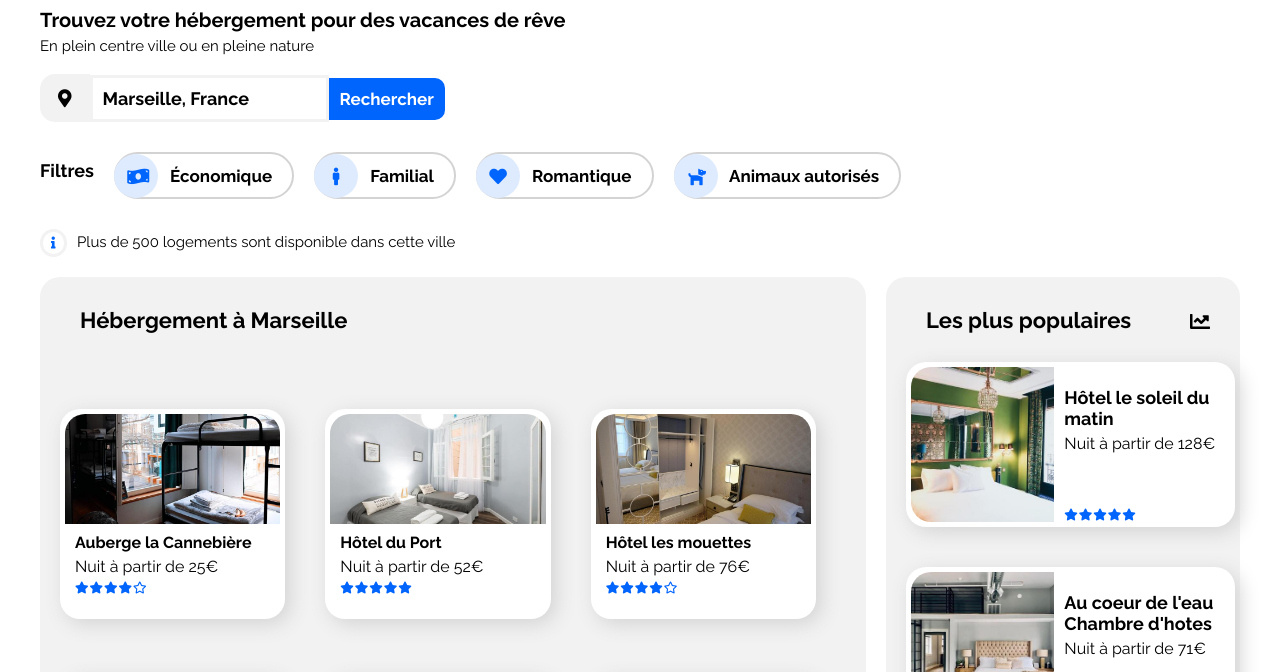
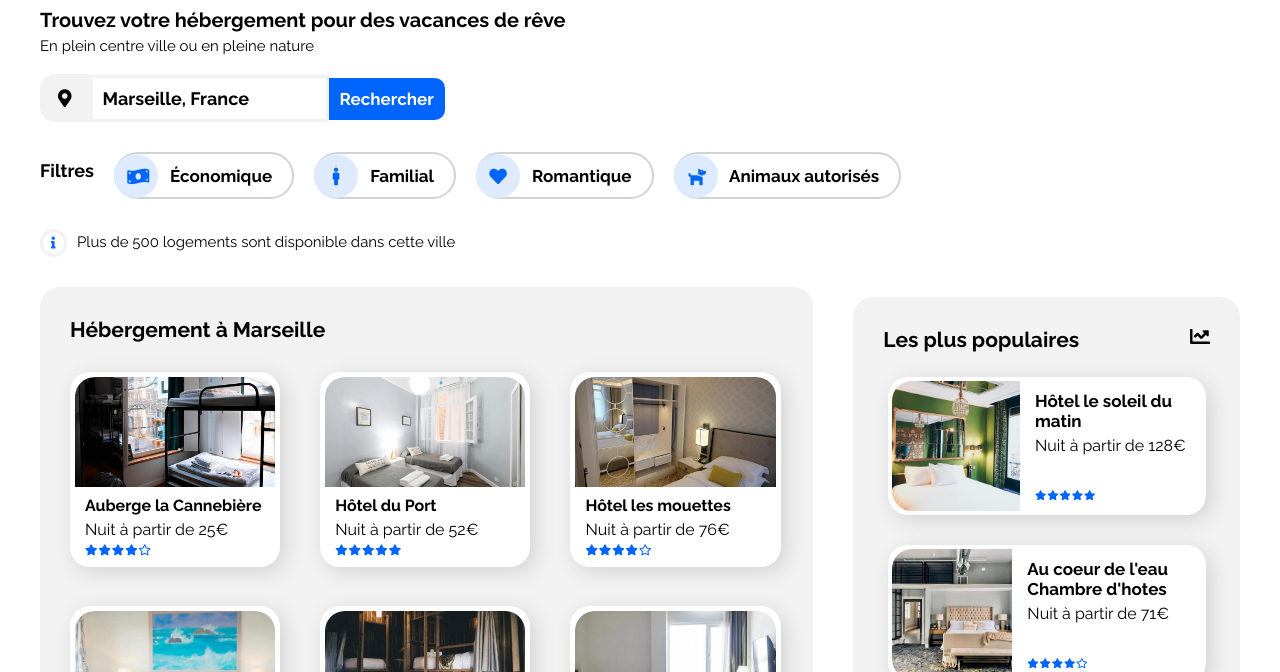
Before and after one commit to Sylvain34500/P2, a plain HTML site: page index.html in a window 1280 px wide. Shown: the part 78-750 px from the top of the page. Drawn offline with Linux system fonts and the light colour scheme.

Commit message:
CSS Final

```diff
--- a/index.html
+++ b/index.html
@@ -106,7 +106,7 @@
                 <div class="boite">
                     <h5>Hôtel Tout bleu et Blanc</h5>
                     <div class="Nuit">Nuit à partir de 68€</div>
-                    <div class="stars"><i class="fas fa-star"></i><i class="fas fa-star"></i><i class="fas fa-star"></i><i class="fas fa-star"></i><i class="far fa-star"></i></div>
+                    <div class="Stars"><i class="fas fa-star"></i><i class="fas fa-star"></i><i class="fas fa-star"></i><i class="fas fa-star"></i><i class="far fa-star"></i></div>
                 </div>
             </div>
         </section>
--- a/style.css
+++ b/style.css
@@ -137,6 +137,7 @@ input.holder::placeholder {
 .logement {
     font-size: 15px;
     margin-top: 30px;
+    margin-bottom: 10px;
     color: black;
 }
 
@@ -166,25 +167,25 @@ input.holder::placeholder {
     margin-top: 20px;
 }
 
-h2{
-    font-size: 22px;
+#Hebergement h2{
+    font-size: 21px;
     font-weight: bolder;
     border: #F2F2F2;
     width: 100% ;
-    margin-left: 40px;
-    margin-bottom: unset;
+    margin-left: 30px;
+    margin-bottom: 0px;
     margin-top: 30px;
 }
 
 .Auberge {
-    max-height: 200px;
+    height: 185px;
     border: #F2F2F2;
     border-radius: 20px;
     background:white;
-    width:calc(33.333% - 60px);
+    width:calc(33% - 55px);
     padding: 5px;
     background:white;
-    margin: 0px 20px 0px 20px;
+    margin: 0px 10px 10px 30px;
     box-shadow:lightgrey 5px 5px 20px;
 }
 
@@ -209,7 +210,7 @@ h2{
 }
 
 .star {
-    font-size: 12px;
+    font-size: 11px;
     margin-left: 10px;
     margin-top: 5px;
 }
@@ -233,10 +234,10 @@ h2{
 }
 
 #populaires {
-    width: 30%;
+    width: 35%;
     font-weight: bold;
-    margin-top: 20px;
-    margin-left: 20px;
+    margin-top: 30px;
+    margin-left: 40px;
     border-radius: 20px;
     border: #F2F2F2;
     background-color: #F2F2F2;
@@ -247,42 +248,67 @@ h2{
     justify-content: space-between;
 }
 
+#populaires h2 {
+    font-size: 21px;
+    font-weight: bolder;
+    border: #F2F2F2;
+    width: 100% ;
+    margin-left: 30px;
+    margin-top: 30px;
+}
+
 .fa-chart-line {
     font-size: 20px;
-    margin: 35px 30px 30px 30px;
+    margin: 30px 30px 30px 30px;
 }
 
 .hotel {
     display: flex;
-    width: 90%;
-    min-width: 80px;
+    width: 80%;
     border-radius: 20px;
     border: #F2F2F2;
     background: white;
-    margin: 0px 20px 40px 20px;
+    margin: 0px 40px 30px 35px;
     box-shadow:lightgrey 5px 5px 20px;
-    padding: 5px;
+    padding: 4px;
 }
 
 .hotel img {
-    width: 45%;
+    width: 46%;
+    min-width: 120px;
+    max-height: 140px;
+    min-height: 130px;
     border-radius: 20px 0px 0px 20px;
     object-fit: cover;
+
 }
 
 h5 {
     width: 100%;
-    font-size: 18px;
-    margin-left: 10px;
-    margin-top: 20px;
+    font-size: 17px;
+    margin-left: 15px;
+    margin-top: 10px;
     margin-bottom: 0px;
     font-weight: bold;
 }
 
+#populaires .Nuit {
+    margin-left: 15px;
+    margin-top: 5px;
+    font-weight: lighter;
+
+}
+
 .hotel .stars {
-    font-size: 12px;
-    margin-left: 10px;
-    margin-top: 55px;
+    font-size: 10px;
+    margin-left: 15px;
+    margin-top: 35px;
+}
+
+.hotel .Stars {
+    font-size: 10px;
+    margin-left: 15px;
+    margin-top: 45px;
 }
 
 #act {
```
